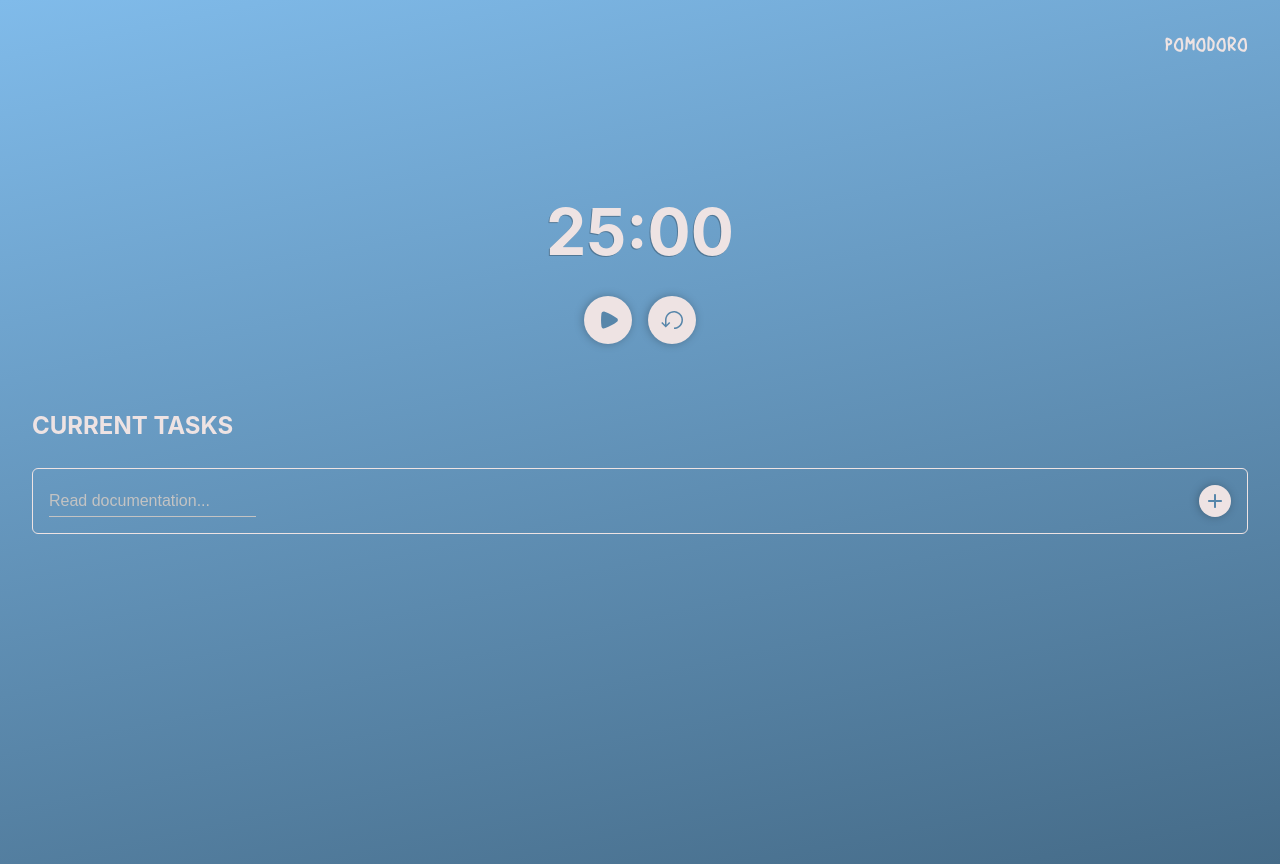
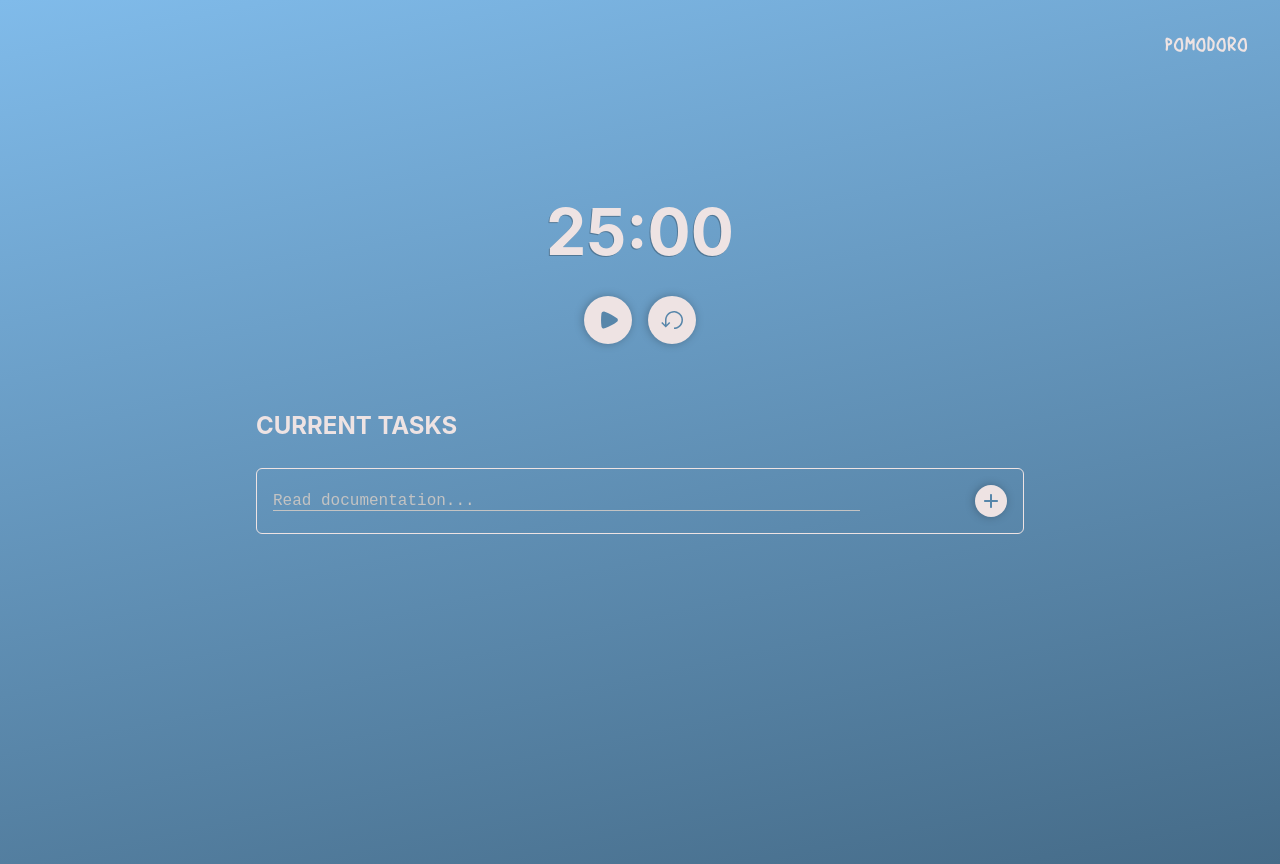
Before and after one commit to Martin42/pomodoro-timer, a React (Vite) app: page / in a window 1280 px wide. Built offline with nearby package versions, Linux system fonts and the light colour scheme.

Commit message:
Added creation and edited metrics to tasks + small responsiveness tweaks

```diff
--- a/src/App.css
+++ b/src/App.css
@@ -70,9 +70,17 @@ header {
 .input-wrapper {
   display: flex;
   justify-content: space-between;
+  align-items: center;
   border: 0.2px solid #eee3e3;
   padding: 1rem;
   border-radius: 6px;
+}
+
+.task-wrapper {
+  display: flex;
+  flex-direction: column;
+  gap: 0.25rem;
+  width: 100%;
 }
 
 .task,
@@ -81,6 +89,10 @@ header {
   border: none;
   color: #eee3e3;
   font-size: 1rem;
+  min-height: min-content;
+  overflow-y: hidden;
+  resize: none;
+  width: 80%;
 }
 
 .task-input {
@@ -94,6 +106,12 @@ header {
 .task-options-container {
   display: flex;
   gap: 0.75rem;
+}
+
+.task-date {
+  font-size: 0.7rem;
+  color: white;
+  font-weight: lighter;
 }
 
 /* Buttons */
@@ -129,3 +147,19 @@ header {
   background-color: #eee3e3;
   border-radius: 6px;
 }
+
+/* Media Queries */
+
+@media only screen and (min-width: 426px) {
+  .task-container {
+    margin: 0 auto;
+    min-width: 24rem;
+  }
+}
+
+@media only screen and (min-width: 769px) {
+  .task-container {
+    margin: 0 auto;
+    min-width: 48rem;
+  }
+}
--- a/src/components/Tasks.tsx
+++ b/src/components/Tasks.tsx
@@ -13,9 +13,16 @@ interface TaskProps {
 }
 
 const Tasks: React.FC<TaskProps> = ({ toast }) => {
-  const [taskList, setTaskList] = useState<{ task: string; edit: boolean }[]>(
-    []
-  );
+  const [taskList, setTaskList] = useState<
+    {
+      task: string;
+      edit: boolean;
+      createdAt: string;
+      editedAt: string | null;
+    }[]
+  >([]);
+
+  const [prevTask, setPrevTask] = useState<string | null>(null);
 
   const [taskAnimation, setTaskAnimation] = useState(false);
 
@@ -28,25 +35,49 @@ const Tasks: React.FC<TaskProps> = ({ toast }) => {
     if (!task) return;
 
     // If a variable "task" exists in the same scope, { task } is automatically expanded to { task: task }.
-    setTaskList((prevList) => [...prevList, { task, edit: false }]);
+    setTaskList((prevList) => [
+      ...prevList,
+      {
+        task,
+        edit: false,
+        createdAt: new Date().toISOString(),
+        editedAt: null,
+      },
+    ]);
     taskInput.value = "";
     toast("Task added successfully");
   };
 
   // Toggles edit mode for a specific task
   const toggleEditMode = (index: number) => {
+    setPrevTask(taskList[index].task);
     setTaskList((prevList) =>
       prevList.map((task, i) =>
         i === index ? { ...task, edit: !task.edit } : task
       )
     );
-    // TO DO: Figure out how to send a toast when a task is updated
+
+    if (taskList[index].edit) {
+      if (taskList[index].task !== prevTask) {
+        // Send a toast only when the task is actually updated
+        toast("Task updated successfully!");
+
+        // Add the editedAt field to the task
+        setTaskList((prevList) =>
+          prevList.map((task, i) =>
+            i === index ? { ...task, editedAt: new Date().toISOString() } : task
+          )
+        );
+      }
+    }
+
+    console.log(taskList);
   };
 
   // Allows users to update their tasks
   const handleUpdate = (
     index: number,
-    e: React.ChangeEvent<HTMLInputElement>
+    e: React.ChangeEvent<HTMLTextAreaElement>
   ) => {
     const input = e.target.value;
     setTaskList((prevList) =>
@@ -72,14 +103,19 @@ const Tasks: React.FC<TaskProps> = ({ toast }) => {
     }
   };
 
+  // Resize Textarea function
+  const resizeTextArea = (event: React.FormEvent<HTMLTextAreaElement>) => {
+    const textarea = event.target as HTMLTextAreaElement;
+    textarea.style.height = "auto";
+    textarea.style.height = `${textarea.scrollHeight}px`;
+  };
+
   return (
     <section className="task-container">
       <h1 className="task-title">CURRENT TASKS</h1>
       {taskList.length > 0 &&
         taskList.map((element, index) => (
           <motion.div
-            // TO DO: Sort tasks by newest first
-            // TO DO: Add animation for when the div is deleted
             key={index}
             className="input-wrapper"
             initial={{ opacity: 0, y: 50 }}
@@ -87,13 +123,25 @@ const Tasks: React.FC<TaskProps> = ({ toast }) => {
             exit={{ opacity: 0, y: 50 }}
             transition={{ duration: 0.3, ease: "easeOut" }}
           >
-            <input
-              type="text"
-              value={element.task}
-              className={!element.edit ? "task" : "task-input"}
-              disabled={!element.edit}
-              onChange={(e) => handleUpdate(index, e)}
-            />
+            <div className="task-wrapper">
+              <textarea
+                rows={1}
+                value={element.task}
+                className={!element.edit ? "task" : "task-input"}
+                disabled={!element.edit}
+                onChange={(e) => handleUpdate(index, e)}
+              />
+              <span className="task-date">
+                {(() => {
+                  const date = element.editedAt || element.createdAt;
+                  const label = element.editedAt ? "Edited at:" : "Created at:";
+                  return `${label} ${new Date(date).toLocaleTimeString([], {
+                    hour: "2-digit",
+                    minute: "2-digit",
+                  })}`;
+                })()}
+              </span>
+            </div>
             <div className="task-options-container">
               <button
                 type="button"
@@ -129,12 +177,13 @@ const Tasks: React.FC<TaskProps> = ({ toast }) => {
           task
         </label>
         <div className="input-wrapper">
-          <input
-            type="text"
+          <textarea
+            rows={1}
             name="task"
             className="task-input"
             placeholder="Read documentation..."
             id="task-input"
+            onInput={resizeTextArea}
           />
           <button
             type="submit"
```
